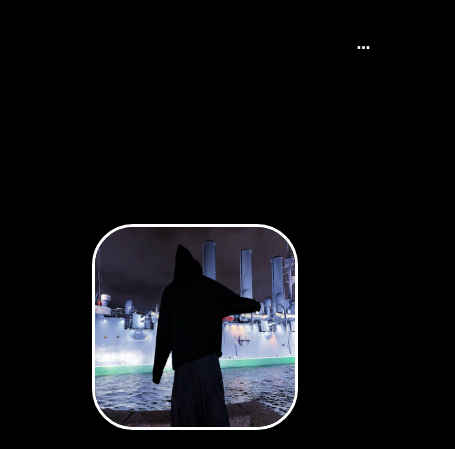
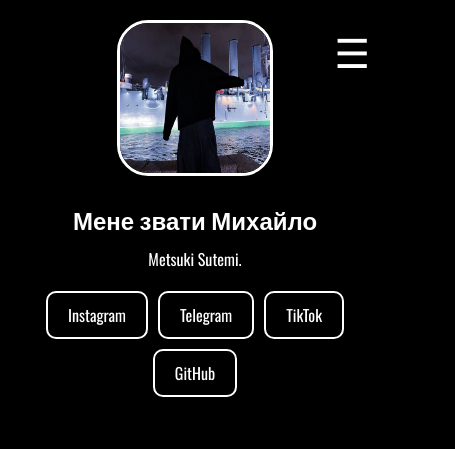
Before and after one commit to merrclop/LinkBio, a plain HTML site: page index.html in a window 390 px wide. Shown: the top 449 px of the page, 455 px wide, since content can reach past the window. Drawn offline with nearby package versions, Linux system fonts and the light colour scheme.

Commit message:
Mobile commit
Я адаптував сайт під мобільні пристрої  та інші розширення екранів

```diff
--- a/bio.css
+++ b/bio.css
@@ -37,7 +37,8 @@ p {
 .social-links {
     display: flex;
     justify-content: center;
-    gap: 20px; /* Збільшено відстань між кнопками */
+    flex-wrap: wrap; /* Дозволяє кнопкам переходити на новий ряд, якщо не вміщуються */
+    gap: 10px; /* Зменшено відстань між кнопками */
 }
 
 .social-button {
@@ -65,7 +66,7 @@ p {
 }
 
 .menu-button {
-    font-size: 24px;
+    font-size: 50px;
     text-decoration: none;
     color: white; /* Білий текст для кнопки меню */
 }
@@ -90,6 +91,9 @@ p {
 .article-links {
     list-style-type: none; /* Вимкнення маркерів списку */
     padding: 0; /* Вимкнення відступів */
+    display: flex; /* Додаємо flexbox для списку */
+    flex-direction: column; /* Вертикальне вирівнювання для списку */
+    align-items: center; /* Центрування кнопок */
 }
 
 .article-links li {
@@ -112,3 +116,38 @@ p {
     background-color: white; /* Білий фон при наведенні */
     color: black; /* Чорний текст при наведенні */
 }
+
+/* Медіа-запити для адаптації під мобільні пристрої */
+@media (max-width: 600px) {
+    body {
+        flex-direction: column; /* Вертикальне вирівнювання для мобільних */
+        height: auto; /* Висота не обов'язкова */
+        padding: 20px; /* Внутрішні відступи */
+    }
+
+    .profile-photo {
+        width: 150px; /* Зменшити ширину фото профілю */
+        height: 150px; /* Зменшити висоту фото профілю */
+    }
+
+    h1 {
+        font-size: 1.5em; /* Зменшити розмір заголовка */
+    }
+
+    p {
+        font-size: 1em; /* Зменшити розмір тексту */
+    }
+
+    .social-button {
+        padding: 10px 20px; /* Зменшити розмір кнопок */
+        font-size: 1em; /* Зменшити шрифт кнопок */
+    }
+
+    .menu-button {
+        font-size: 40px; /* Зменшити розмір кнопки меню */
+    }
+
+    .menu-content {
+        padding: 60px; /* Зменшити розмір меню */
+    }
+}
--- a/index.html
+++ b/index.html
@@ -9,7 +9,7 @@
 </head>
 <body>
 <div class="menu">
-    <a href="#" class="menu-button" onclick="toggleMenu()">...</a> <!-- Кнопка для виклику меню -->
+    <a href="#" class="menu-button" onclick="toggleMenu()">&#9776;</a> <!-- Кнопка для виклику меню -->
 </div>
 <div class="menu-content" id="menuContent">
     <h1>Меню</h1>
```
